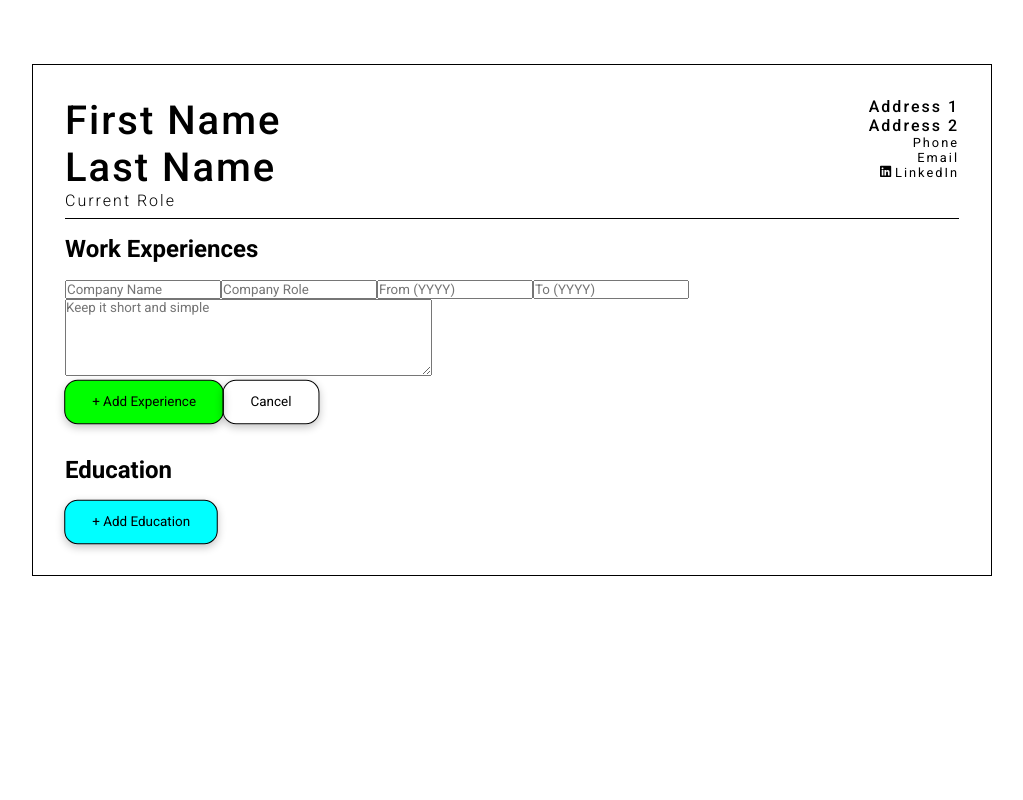
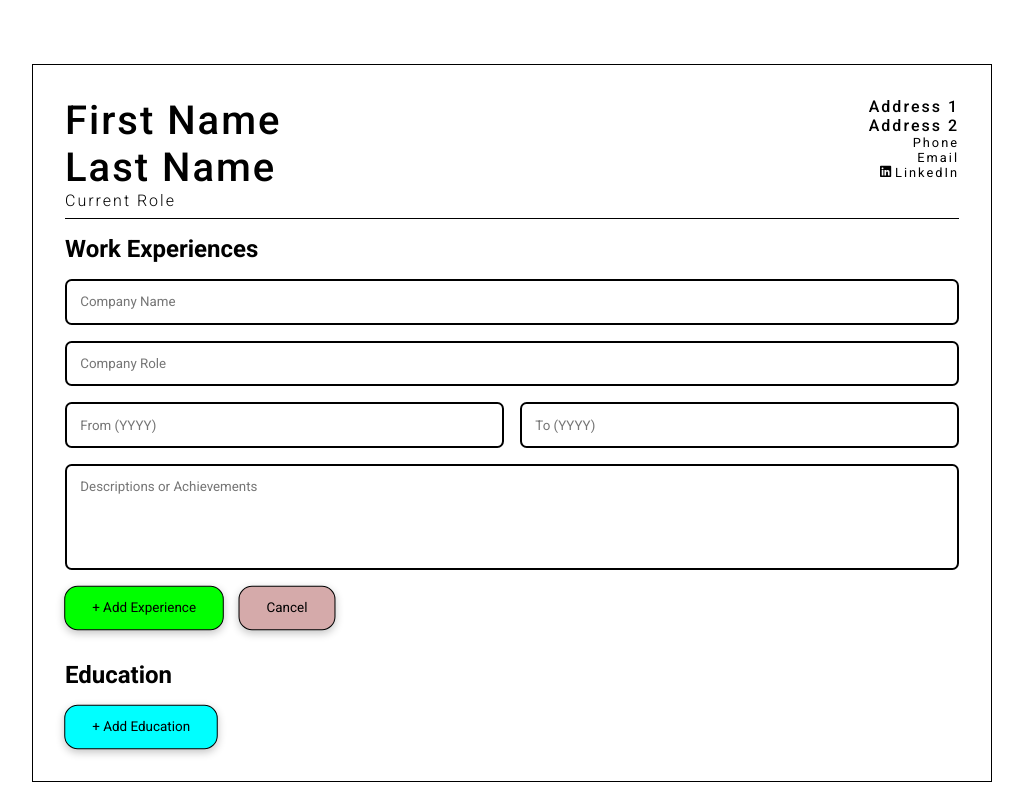
Before and after one commit to itsalexi/CV-Creator, a React (Create React App) app: page / in a window 1280 px wide. Both pictures are taken after a click on the button "+ Add Experience". Shown: the whole page, without its empty margins (128-1151 px from the left). Built offline with nearby package versions, Linux system fonts and the light colour scheme.

Commit message:
Styling almost done, might add a preview.

```diff
--- a/src/components/Education/AddEducation.js
+++ b/src/components/Education/AddEducation.js
@@ -71,7 +71,7 @@
         } else {
             return (
                 <div className="add-education">
-                    <form>
+                    <form className="add-form">
                         <input
                             type="text"
                             id="schoolName"
@@ -84,6 +84,7 @@
                             placeholder="Degree"
                             onChange={this.handleOnChange}
                         ></input>
+                        <div className="fromTo">
                             <input
                                 type="text"
                                 id="from"
@@ -96,14 +97,16 @@
                                 placeholder="To (YYYY)"
                                 onChange={this.handleOnChange}
                             ></input>
+                        </div>
                         <textarea
                             id="description"
                             onChange={this.handleOnChange}
                             rows="5"
                             cols="50"
-                            placeholder="Keep it short and simple"
+                            placeholder="Descriptions or Achievements"
                         ></textarea>
                     </form>
+                    <div className="button-group">
                         <button className="addEdu" onClick={this.addEducation}>
                             + Add Education
                         </button>
@@ -111,6 +114,7 @@
                             Cancel
                         </button>
                     </div>
+                </div>
             );
         }
     }
--- a/src/components/TextField/TextField.css
+++ b/src/components/TextField/TextField.css
@@ -1,6 +1,10 @@
 .text-field {
     display: flex;
     gap: 0.25em;
+}
+
+.text-field input {
+    width: 90%;
 }
 
 .text-field.right {
--- a/src/components/WorkExperience/AddExperience.css
+++ b/src/components/WorkExperience/AddExperience.css
@@ -1,3 +1,7 @@
 .addExpBtn {
     background-color: lime;
 }
+
+.cancelBtn {
+    background-color: rgb(213, 170, 170);
+}
--- a/src/components/WorkExperience/AddExperience.js
+++ b/src/components/WorkExperience/AddExperience.js
@@ -71,7 +71,7 @@
         } else {
             return (
                 <div className="add-experience">
-                    <form>
+                    <form className="add-form">
                         <input
                             type="text"
                             id="companyName"
@@ -84,6 +84,7 @@
                             placeholder="Company Role"
                             onChange={this.handleOnChange}
                         ></input>
+                        <div className="fromTo">
                             <input
                                 type="text"
                                 id="from"
@@ -96,20 +97,26 @@
                                 placeholder="To (YYYY)"
                                 onChange={this.handleOnChange}
                             ></input>
+                        </div>
                         <textarea
                             id="description"
                             onChange={this.handleOnChange}
                             rows="5"
                             cols="50"
-                            placeholder="Keep it short and simple"
+                            placeholder="Descriptions or Achievements"
                         ></textarea>
                     </form>
-                    <button className="addExpBtn" onClick={this.addExperience}>
+                    <div className="button-group">
+                        <button
+                            className="addExpBtn"
+                            onClick={this.addExperience}
+                        >
                             + Add Experience
                         </button>
                         <button className="cancelBtn" onClick={this.cancel}>
                             Cancel
                         </button>
+                    </div>
                 </div>
             );
         }
--- a/src/index.css
+++ b/src/index.css
@@ -30,3 +30,33 @@
 
     transition: all 0.15s;
 }
+
+.button-group {
+    display: flex;
+    gap: 1em;
+}
+
+.add-form {
+    display: flex;
+    flex-direction: column;
+    gap: 1em;
+    margin-bottom: 1em;
+}
+
+.add-form input,
+.add-form textarea {
+    padding: 1em;
+    border-radius: 0.5em;
+    resize: none;
+    border: 2px solid black;
+}
+
+.fromTo {
+    display: flex;
+    width: 100%;
+    gap: 1em;
+}
+
+.fromTo input {
+    width: 100%;
+}
```
Lines whose indentation alone changed are shown as unchanged.
